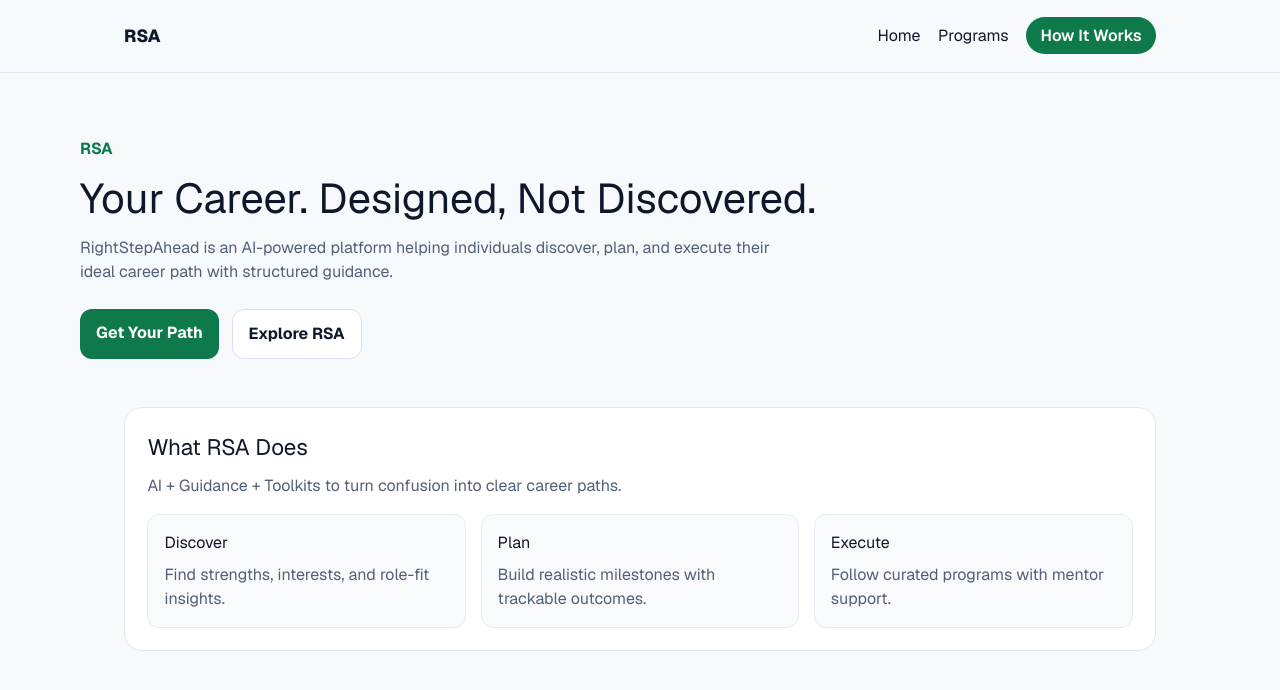
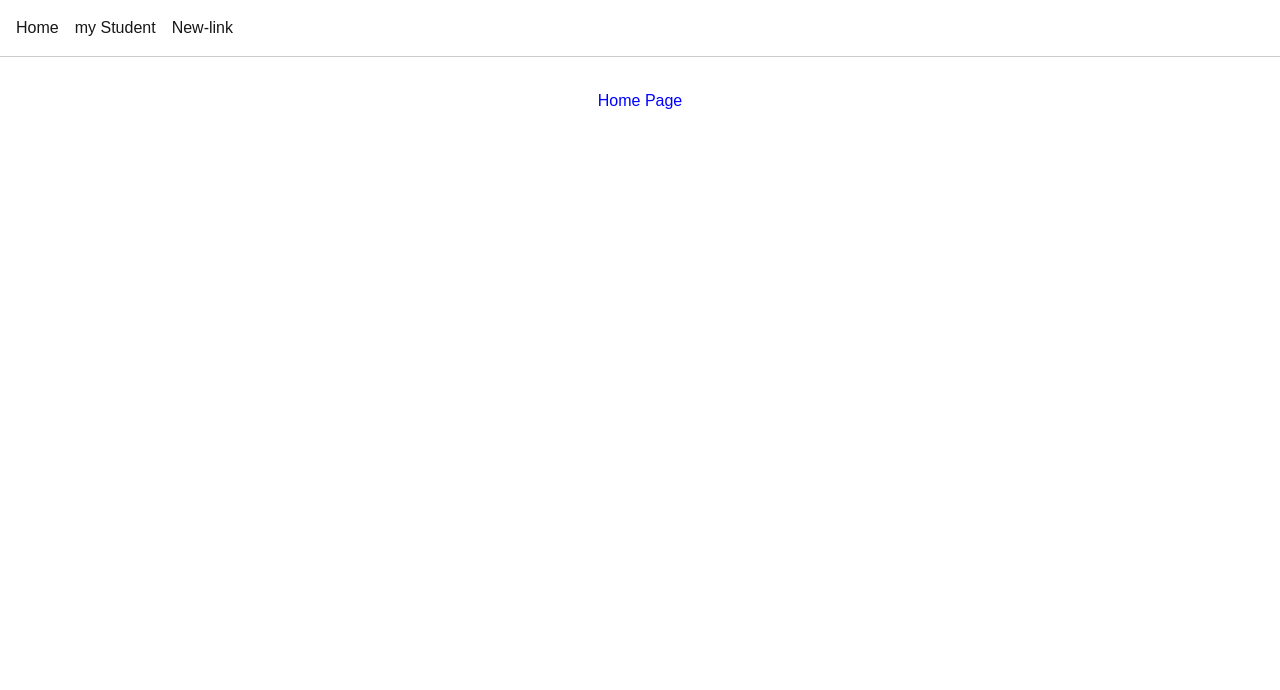
Before and after one commit to newrsa/rsa-webapp, a Next.js app: page /component/home in a window 1280 px wide. Shown: the top 690 px of the page. Built offline with nearby package versions, Linux system fonts and the light colour scheme.

Commit message:
Revert "Redesign core pages with a unified RSA visual system."
This reverts commit 181e0b03af3ce1b4fcbe8a34dcc7066e6718dc48.

```diff
--- a/app/component/home/page.tsx
+++ b/app/component/home/page.tsx
@@ -1,88 +1,8 @@
 export default function HomePage() {
   return (
-    <main>
-      <section className="app-container" style={{ padding: "4rem 0 3rem" }}>
-        <p style={{ color: "#0e7a4b", fontWeight: 700, marginBottom: "0.8rem" }}>RSA</p>
-        <h1 className="section-title">Your Career. Designed, Not Discovered.</h1>
-        <p className="section-subtitle" style={{ maxWidth: "700px" }}>
-          RightStepAhead is an AI-powered platform helping individuals discover, plan, and execute
-          their ideal career path with structured guidance.
-        </p>
+    <main style={{ padding: "2rem", textAlign: "center" }}>
+      <h1 className="heading">Home Page</h1>
 
-        <div style={{ display: "flex", gap: "0.8rem", marginTop: "1.6rem", flexWrap: "wrap" }}>
-          <a
-            href="/component/student"
-            style={{
-              background: "#0e7a4b",
-              color: "#fff",
-              padding: "0.75rem 1rem",
-              borderRadius: "12px",
-              fontWeight: 700,
-            }}
-          >
-            Get Your Path
-          </a>
-          <a
-            href="#what-rsa-does"
-            style={{
-              background: "#ffffff",
-              border: "1px solid #d9e2ec",
-              color: "#0f172a",
-              padding: "0.75rem 1rem",
-              borderRadius: "12px",
-              fontWeight: 700,
-            }}
-          >
-            Explore RSA
-          </a>
-        </div>
-      </section>
-
-      <section id="what-rsa-does" className="app-container" style={{ paddingBottom: "4rem" }}>
-        <div
-          style={{
-            background: "#ffffff",
-            border: "1px solid #e2e8f0",
-            borderRadius: "18px",
-            padding: "1.4rem",
-          }}
-        >
-          <h2 style={{ marginTop: 0, marginBottom: "0.6rem", fontSize: "1.4rem" }}>
-            What RSA Does
-          </h2>
-          <p style={{ color: "#526076", marginTop: 0 }}>
-            AI + Guidance + Toolkits to turn confusion into clear career paths.
-          </p>
-
-          <div
-            style={{
-              display: "grid",
-              gridTemplateColumns: "repeat(auto-fit, minmax(220px, 1fr))",
-              gap: "0.9rem",
-              marginTop: "1rem",
-            }}
-          >
-            {[
-              ["Discover", "Find strengths, interests, and role-fit insights."],
-              ["Plan", "Build realistic milestones with trackable outcomes."],
-              ["Execute", "Follow curated programs with mentor support."],
-            ].map(([title, body]) => (
-              <article
-                key={title}
-                style={{
-                  background: "#f8fafc",
-                  border: "1px solid #e5edf5",
-                  borderRadius: "12px",
-                  padding: "1rem",
-                }}
-              >
-                <h3 style={{ margin: "0 0 0.5rem" }}>{title}</h3>
-                <p style={{ margin: 0, color: "#526076" }}>{body}</p>
-              </article>
-            ))}
-          </div>
-        </div>
-      </section>
     </main>
   );
 }
--- a/app/component/navigation/Navigation.tsx
+++ b/app/component/navigation/Navigation.tsx
@@ -2,61 +2,19 @@ import Link from "next/link";
 
 export default function Navigation() {
   return (
-    <header
-      style={{
-        position: "sticky",
-        top: 0,
-        zIndex: 10,
-        background: "rgba(247, 250, 252, 0.95)",
-        backdropFilter: "blur(8px)",
-        borderBottom: "1px solid #e2e8f0",
-      }}
-    >
-      <nav
-        className="app-container"
-        style={{
-          display: "flex",
-          alignItems: "center",
-          justifyContent: "space-between",
-          minHeight: "72px",
-        }}
-      >
-        <Link href="/" style={{ fontWeight: 800, fontSize: "1.1rem", color: "#0f172a" }}>
-          RSA
-        </Link>
-
-        <ul
-          style={{
-            display: "flex",
-            gap: "1.1rem",
-            listStyle: "none",
-            margin: 0,
-            padding: 0,
-            alignItems: "center",
-          }}
-        >
+    <nav style={{ padding: "1rem", borderBottom: "1px solid #ccc" }}>
+      <ul style={{ display: "flex", gap: "1rem", listStyle: "none", margin: 0, padding: 0 }}>
         <li>
           <Link href="/">Home</Link>
         </li>
         <li>
-            <Link href="/component/student">Programs</Link>
+          <Link href="/component/student">my Student</Link>
         </li>
         <li>
-            <a
-              href="#how-it-works"
-              style={{
-                background: "#0e7a4b",
-                color: "#fff",
-                padding: "0.5rem 0.9rem",
-                borderRadius: "999px",
-                fontWeight: 600,
-              }}
-            >
-              How It Works
-            </a>
+          <Link href="#">New-link</Link>
         </li>
+
       </ul>
     </nav>
-    </header>
   );
 }
--- a/app/component/student/page.tsx
+++ b/app/component/student/page.tsx
@@ -7,7 +7,7 @@ const page = () => {
     <div className={styles['student-container']}>
       <div className={styles['student-card']}>
         <div className={styles['student-badge']}>Student Portal</div>
-        <h1>Programs Dashboard</h1>
+        <h1>Welcome back, Student</h1>
         <p className={styles['student-subtitle']}>
           Track progress, upcoming tasks, and class performance in one place.
         </p>
@@ -22,8 +22,8 @@ const page = () => {
             <strong>7/8 done</strong>
           </div>
           <div className={styles['student-grid-item']}>
-            <span>Career Session</span>
-            <strong>Portfolio Review • 10:30 AM</strong>
+            <span>Next Class</span>
+            <strong>Math • 10:30 AM</strong>
           </div>
         </div>
       </div>
--- a/app/globals.css
+++ b/app/globals.css
@@ -1,13 +1,8 @@
 @import "tailwindcss";
 
 :root {
-  --background: #f7fafc;
-  --foreground: #0f172a;
-  --surface: #ffffff;
-  --muted: #526076;
-  --primary: #0e7a4b;
-  --primary-dark: #075f39;
-  --border: #e2e8f0;
+  --background: #ffffff;
+  --foreground: #171717;
 }
 
 @theme inline {
@@ -17,42 +12,19 @@
   --font-mono: var(--font-geist-mono);
 }
 
+@media (prefers-color-scheme: dark) {
+  :root {
+    --background: #0a0a0a;
+    --foreground: #ededed;
+  }
+}
+
 body {
   background: var(--background);
   color: var(--foreground);
-  font-family: var(--font-geist-sans), Arial, Helvetica, sans-serif;
-  margin: 0;
+  font-family: Arial, Helvetica, sans-serif;
 }
 
-* {
-  box-sizing: border-box;
+.heading{
+  color: blue;
 }
-
-a {
-  color: inherit;
-  text-decoration: none;
-}
-
-.app-shell {
-  min-height: 100vh;
-}
-
-.app-container {
-  width: 100%;
-  max-width: 1120px;
-  padding-left: clamp(16px, 4vw, 44px);
-  padding-right: clamp(16px, 4vw, 44px);
-  margin: 0 auto;
-}
-
-.section-title {
-  font-size: clamp(1.8rem, 3.5vw, 2.6rem);
-  line-height: 1.2;
-  margin: 0;
-}
-
-.section-subtitle {
-  color: var(--muted);
-  margin-top: 0.75rem;
-  margin-bottom: 0;
-}
--- a/app/layout.tsx
+++ b/app/layout.tsx
@@ -14,8 +14,8 @@ const geistMono = Geist_Mono({
 });
 
 export const metadata: Metadata = {
-  title: "RSA - Career Platform",
-  description: "RightStepAhead career guidance platform",
+  title: "Create Next App",
+  description: "Generated by create next app",
 };
 
 export default function RootLayout({
@@ -28,7 +28,7 @@ export default function RootLayout({
       lang="en"
       className={`${geistSans.variable} ${geistMono.variable} h-full antialiased`}
     >
-      <body className="min-h-full flex flex-col app-shell">
+      <body className="min-h-full flex flex-col">
         <Navigation />
         {children}
       </body>
```
Lines whose indentation alone changed are shown as unchanged.
